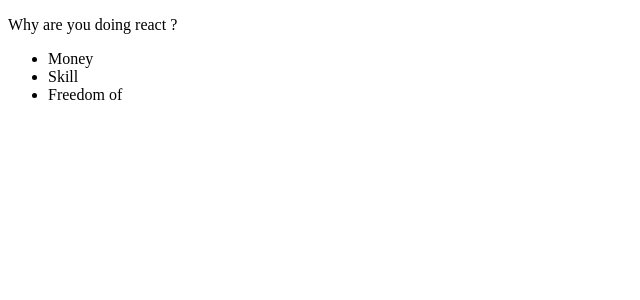
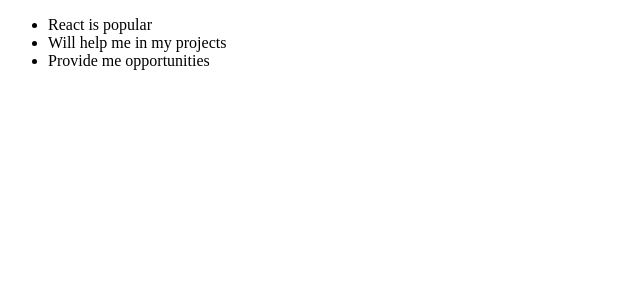
Before and after one commit to AbdurRehmanQayyum/React-Practice-Lab-, a React (Vite) app: page / in a window 1280 px wide. Shown: the top 300 px of the page, without its empty margins (0-640 px from the left). Built offline with nearby package versions, Linux system fonts and the light colour scheme.

Commit message:
Why react popular

```diff
--- a/src/main.jsx
+++ b/src/main.jsx
@@ -11,11 +11,10 @@
 
 
 import { createRoot } from "react-dom/client"
-const root = createRoot(document.querySelector("#root"))
-root.render(<div><p>Why are you doing react ?</p>
-<ul>
-  <li>Money</li>
-  <li>Skill</li>
-  <li>Freedom of</li>
-</ul>
-</div>)
+createRoot(document.getElementById("root")).render(
+  <ul>
+    <li>React is popular</li>
+    <li>Will help me in my projects</li>
+    <li>Provide me opportunities</li>
+  </ul>
+)
```
